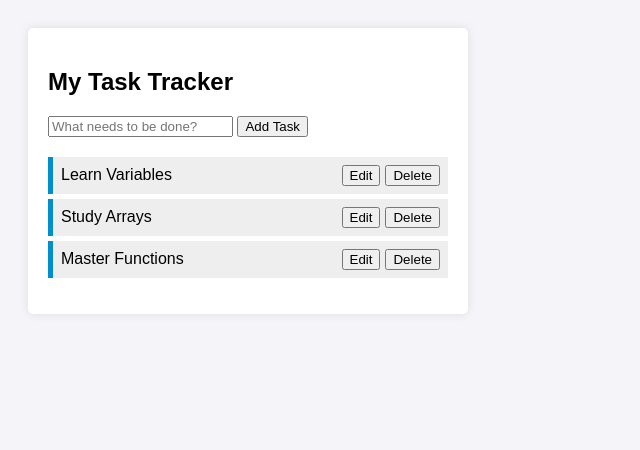
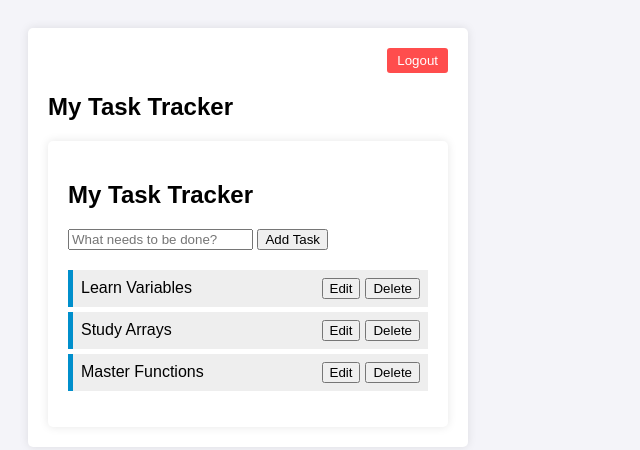
Before and after one commit to SimonTingle/snowfog-todo-app, a plain HTML site: page javatodoapp/index.html in a window 1280 px wide. Shown: the whole page, without its empty margins (0-640 px from the left). Drawn offline with Linux system fonts and the light colour scheme; sample sign-in values are in the browser's storage.

Commit message:
add to body in html a logout button

```diff
--- a/javatodoapp/index.html
+++ b/javatodoapp/index.html
@@ -42,6 +42,14 @@
     </style>
 </head>
 <body>
+    <div class="container">
+    <!-- Add Logout Button at the top - Users can log in and log out -->
+    <div style="display: flex; justify-content: space-between; align-items: center; margin-bottom: 15px;">
+        <span id="userGreeting" style="font-size: 0.9em; color: #555;"></span>
+        <button onclick="logout()" style="background: #ff4d4d; color: white; border: none; padding: 5px 10px; border-radius: 3px; cursor: pointer;">Logout</button>
+    </div>
+
+    <h2>My Task Tracker</h2>
 
     <div class="container">
 
```
